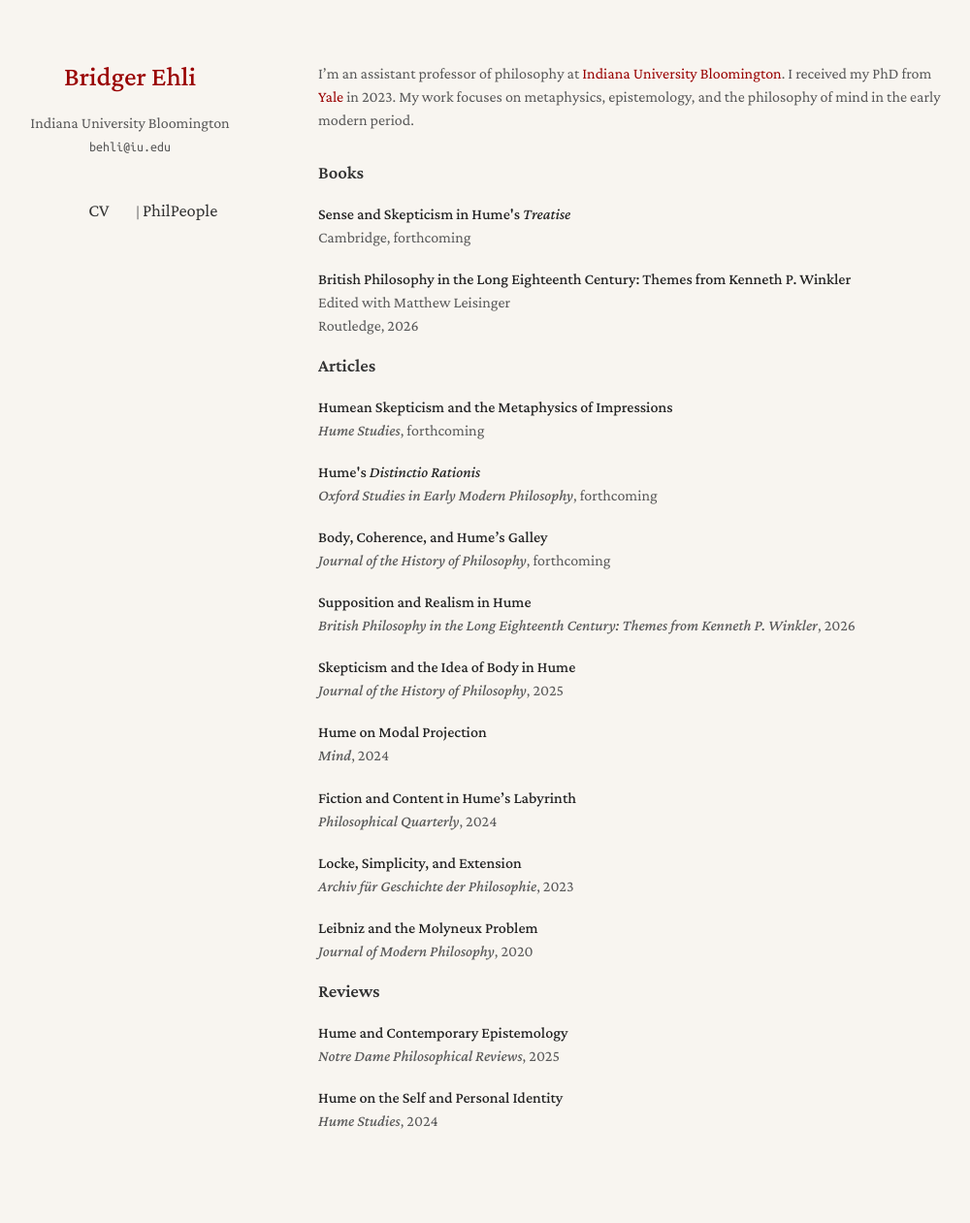
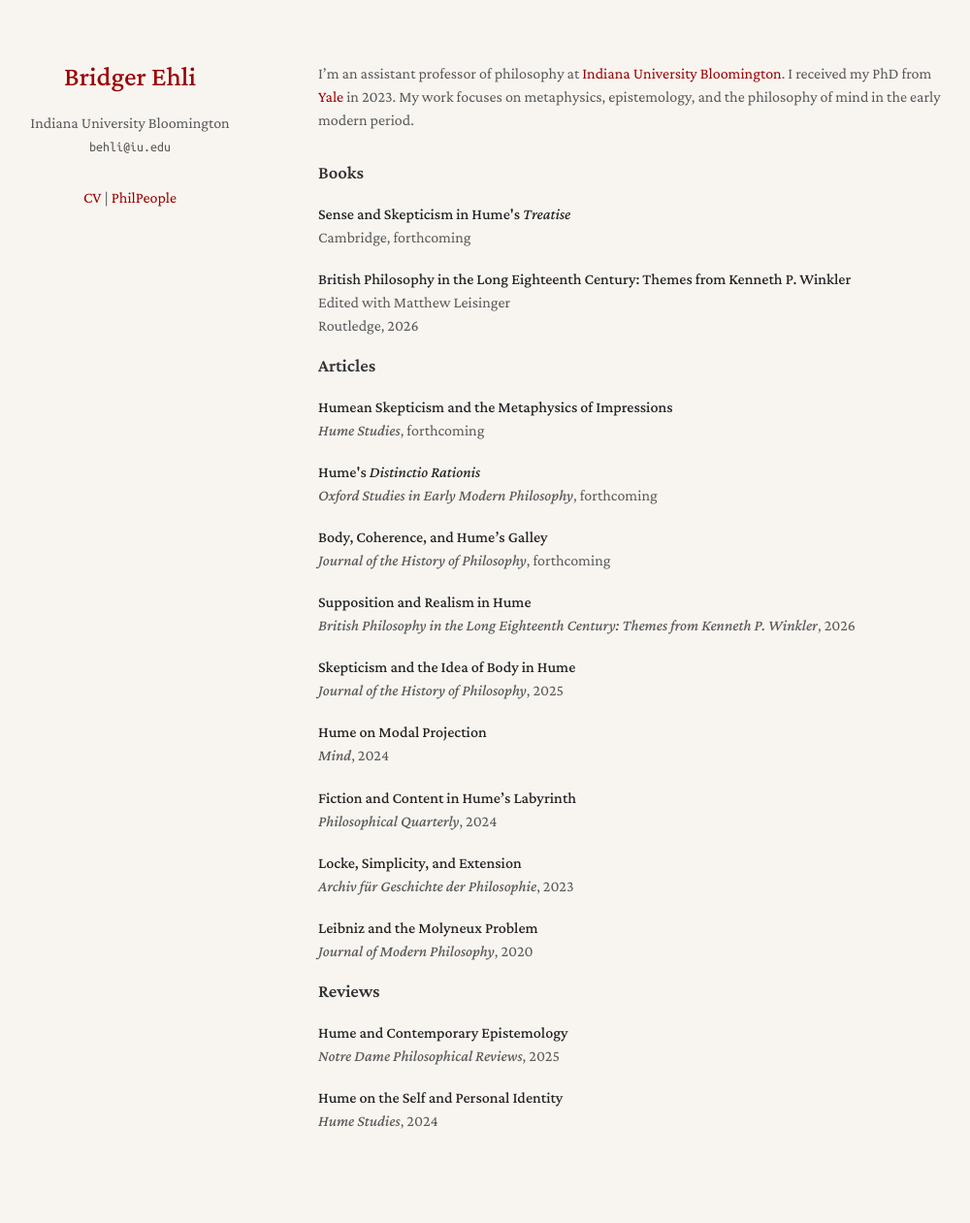
Before and after one commit to bridgerehli/bridgerehli.github.io, a Jekyll site: the page built from index.md, in a window 1280 px wide. Shown: the whole page at 97% size, without its empty margins (142-1142 px from the left). Built offline with Jekyll 4.4.1, drawn with Linux system fonts in a browser that asks for light colours; a style sheet for code colours, icons or effects is not loaded.

Commit message:
Update homepage.html

```diff
--- a/_layouts/homepage.html
+++ b/_layouts/homepage.html
@@ -59,35 +59,11 @@
 
         <br>
         <br>
-        <div class="social-icons">
-        {% if site.google_scholar %}
-        <a style="margin: 0 5px 0 0" href="{{ site.google_scholar }}">
-          <i class="ai ai-google-scholar" style="font-size:1.2rem"></i>
-        </a>
-        {% endif %}
-
-    <div style="margin-top: 10px; font-size: 0.95em;">
+        <div style="margin-top: 5px;">
   <a href="{{ site.cv_link }}">CV</a> |
   <a href="https://philpeople.org/profiles/bridger-ehli" target="_blank">PhilPeople</a>
 </div>
-
-        {% if site.github_link %}
-        <a style="margin: 0 5px 0 0" href="{{ site.github_link }}">
-          <i class="fab fa-github"></i>
-        </a>
-        {% endif %}
-
-        {% if site.linkedin %}
-        <a style="margin: 0 5px 0 0" href="{{ site.linkedin }}">
-          <i class="fab fa-linkedin"></i>
-        </a>
-        {% endif %}
-
-        {% if site.twitter %}
-        <a style="margin: 0 0 0 0" href="{{ site.twitter }}">
-          <i class="fab fa-x-twitter"></i>
-        </a>
-        {% endif %}
+        <div class="social-icons">
         </div>
         <br>
 
```
